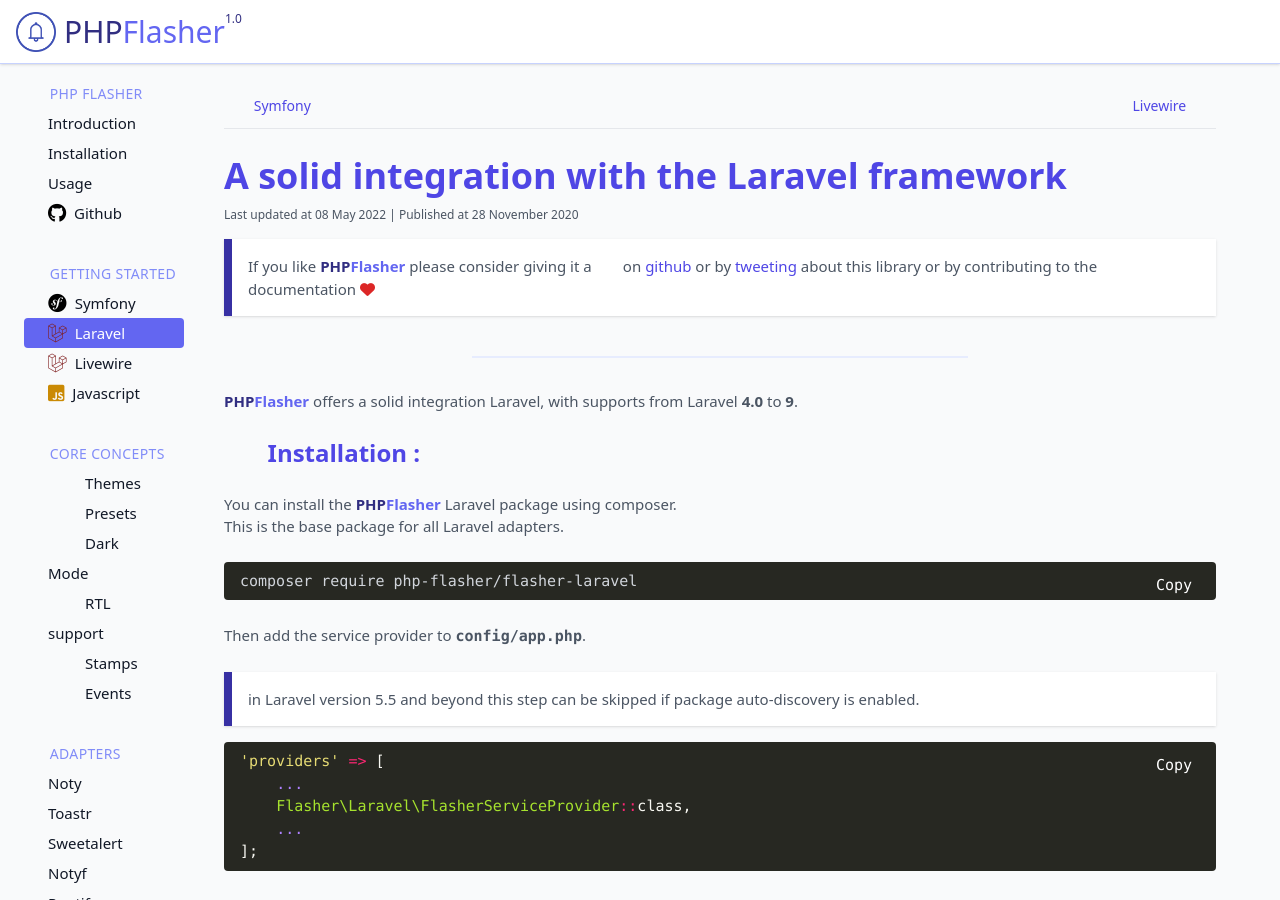
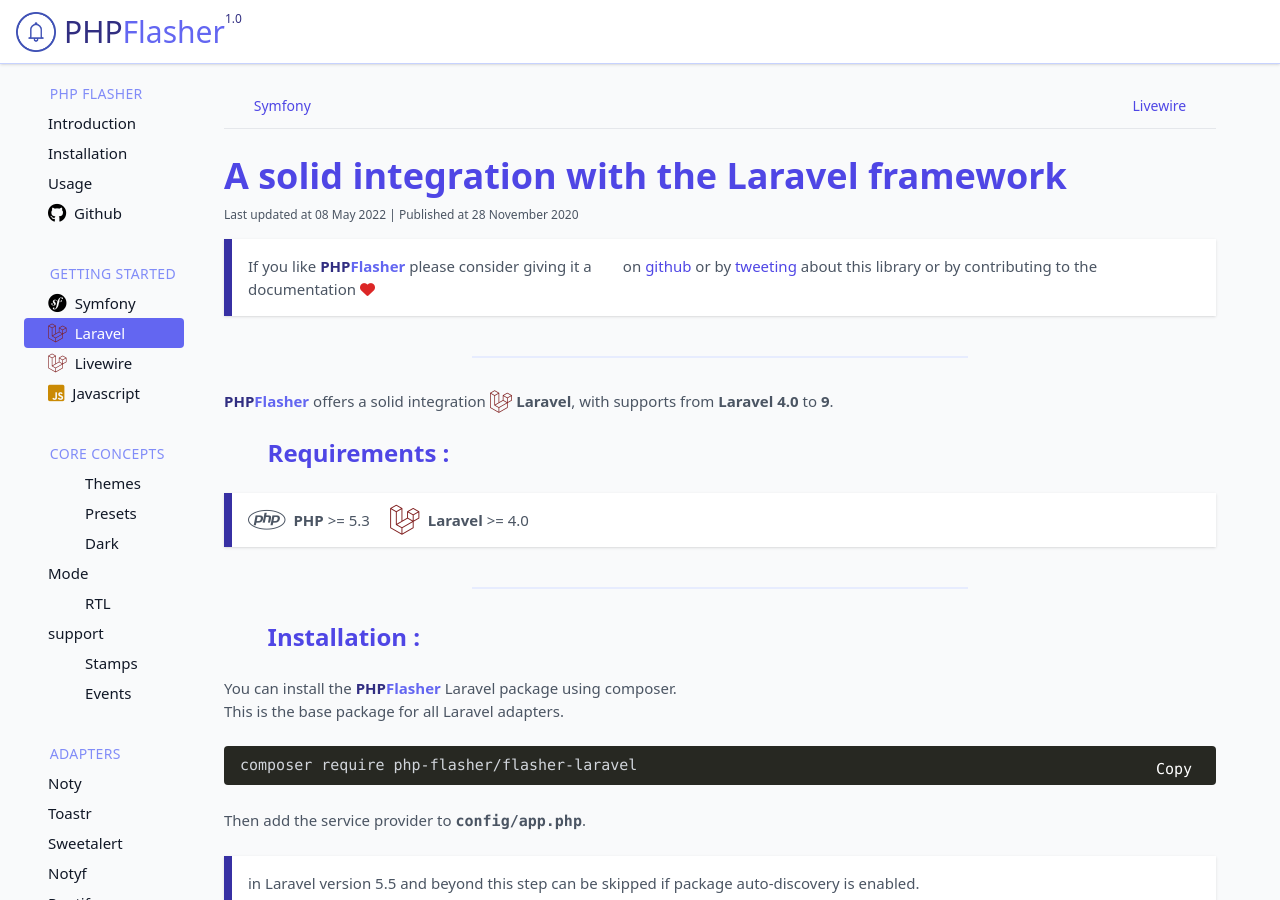
Before and after one commit to php-flasher/php-flasher.github.io, a Jekyll site: the page built from docs/framework/laravel.md, in a window 1280 px wide and 900 px high. Built offline with Jekyll 4.4.1, drawn with Linux system fonts in a browser that asks for light colours; some web fonts are replaced.

Commit message:
add requirements section to laravel page

```diff
--- a/docs/framework/laravel.md
+++ b/docs/framework/laravel.md
@@ -5,7 +5,14 @@
 updated_at: 2022-05-08
 ---
 
-**<span class="text-indigo-900">PHP<span class="text-indigo-500">Flasher</span></span>** offers a solid integration Laravel, with supports from Laravel  **4.0** to **9**.
+**<span class="text-indigo-900">PHP<span class="text-indigo-500">Flasher</span></span>** offers a solid integration <i class="fa-brands fa-laravel text-red-900 fa-xl"></i> **Laravel**, with supports from **Laravel**  **4.0** to **9**.
+
+## <i class="fa-duotone fa-list-radio"></i> Requirements :
+
+> <i class="fa-brands fa-php fa-2xl text-blue-900 mr-1 mb-1"></i> **PHP** >= 5.3
+> <i class="fa-brands fa-laravel fa-2xl text-red-900 mr-1 ml-4"></i> **Laravel** >= 4.0
+
+---
 
 ## <i class="fa-duotone fa-list-radio"></i> Installation :
 
```
